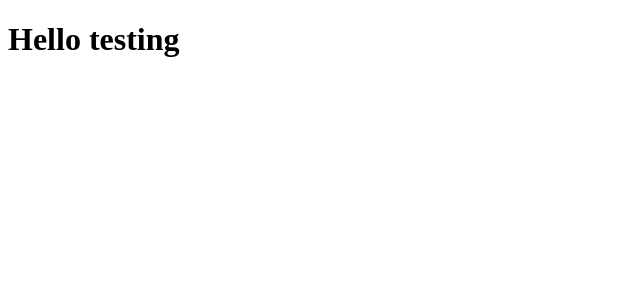
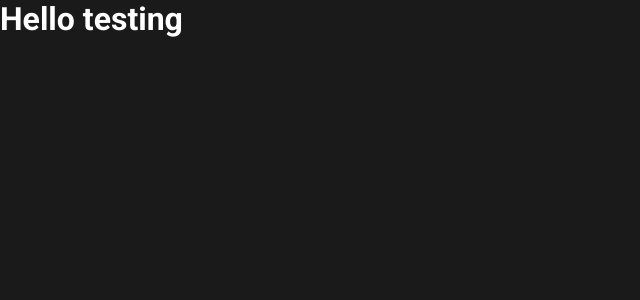
Before and after one commit to trickvg/challenge1-ignite-todo, a React (Vite) app: page / in a window 1280 px wide. Shown: the top 300 px of the page, without its empty margins (0-640 px from the left). Built offline with nearby package versions, Linux system fonts and the light colour scheme.

Commit message:
feature: updated index, app and main files

```diff
--- a/index.html
+++ b/index.html
@@ -2,7 +2,11 @@
 <html lang="en">
   <head>
     <meta charset="UTF-8" />
-    <link rel="icon" type="image/svg+xml" href="/vite.svg" />
+    <link rel="preconnect" href="https://fonts.googleapis.com" />
+    <link rel="preconnect" href="https://fonts.gstatic.com" crossorigin />
+    <link href="https://fonts.googleapis.com/css2?family=Inter:wght@400;700&family=Roboto:wght@400;700&display=swap" rel="stylesheet" />
+
+    <link rel="icon" type="image/svg+xml" href="/favicon.svg" />
     <meta name="viewport" content="width=device-width, initial-scale=1.0" />
     <title>Vite + React + TS</title>
   </head>
--- a/src/App.tsx
+++ b/src/App.tsx
@@ -1,4 +1,6 @@
-import { useState } from 'react'
+
+
+import './global.css';
 
 
 function App() {
--- /dev/null
+++ b/src/global.css
@@ -0,0 +1,53 @@
+:root {
+    --white: #fff;
+    --gray-100: #F2F2F2;
+    --gray-200: #D9D9D9;
+    --gray-300: #808080;
+    --gray-400: #333333;
+    --gray-500: #262626;
+    --gray-600: #1A1A1A;
+    --gray-700: #0D0D0D;
+
+    --purple-100: #8284FA;
+    --purple-500: #5E60CE;
+
+    --blue-100: #4EA8DE;
+    --blue-500: #1E6F9F;
+
+    --red-500: #E25858;
+  }
+
+  :focus {
+    outline: transparent;
+    box-shadow: 0 0 0 2px var(--green-500);
+  }
+
+  @media (max-width: 1080px) {
+    html {
+      font-size: 93.75%;
+    }
+  }
+
+  @media (max-width: 720px) {
+    html {
+      font-size: 87.5%;
+    }
+  }
+
+  * {
+    margin: 0;
+    padding: 0;
+    box-sizing: border-box;
+  }
+
+  body {
+    background: var(--gray-600);
+    color: var(--white);
+    -webkit-font-smoothing: antialiased;
+  }
+
+  body, input, textarea, button {
+    font-family: 'Roboto', sans-serif;
+    font-weight: 400;
+    font-size: 1rem;
+  }
--- a/src/main.tsx
+++ b/src/main.tsx
@@ -2,8 +2,8 @@
 import ReactDOM from 'react-dom/client'
 import App from './App'
 
-ReactDOM.createRoot(document.getElementById('root')).render(
+ReactDOM.createRoot(document.getElementById('root')!).render(
   <React.StrictMode>
     <App />
-  </React.StrictMode>,
-)
+  </React.StrictMode>
+);
```
